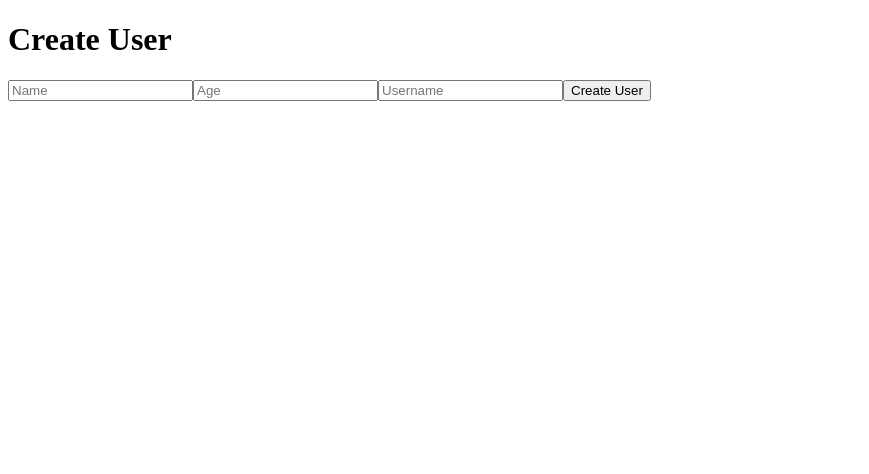
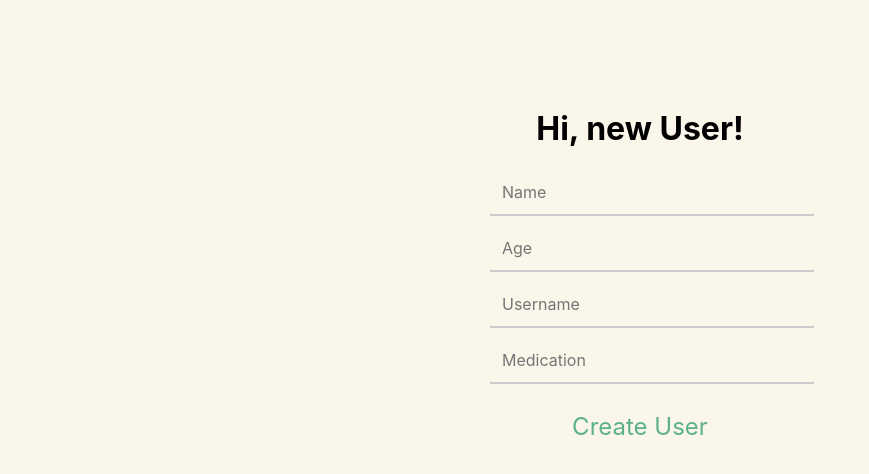
Before and after one commit to ksantoso2/EverCare, a React (Create React App) app in the folder frontend/: page / in a window 1280 px wide. Shown: the top 474 px of the page, without its empty margins (0-869 px from the left). Built offline with nearby package versions, Linux system fonts and the light colour scheme.

Commit message:
login + mainpage frontend

```diff
--- a/frontend/src/App.css
+++ b/frontend/src/App.css
@@ -1,5 +1,26 @@
-.App {
-  text-align: center;
+* {
+  font-family: 'Inter', sans-serif;
+  /* text-align: center; */
+  background-color: #FBF6EA !important;
+}
+
+input, textarea {
+  border: none;
+  outline: none;
+  width: 100%;
+  padding: 12px;
+  font-size: 16px;
+  background-color: transparent;
+  border-bottom: 2px solid #ccc; /* Thin bottom line */
+  transition: border-color 0.3s ease-in-out;
+}
+
+button {
+  font-size: 1.5rem;
+}
+
+input:focus, textarea:focus {
+  border-bottom: 2px solid #ff8800; /* Highlight color on focus */
 }
 
 .App-logo {
@@ -21,7 +42,6 @@
   align-items: center;
   justify-content: center;
   font-size: calc(10px + 2vmin);
-  color: white;
 }
 
 .App-link {
--- a/frontend/src/App.js
+++ b/frontend/src/App.js
@@ -2,6 +2,9 @@ import React from "react";
 import { BrowserRouter as Router, Route, Routes } from "react-router-dom";
 import CreateUser from "./CreateUser";
 import ChatPage from "./ChatPage";
+import "./App.css";
+import MainPage from "./MainPage";
+
 
 function App() {
   return (
@@ -9,6 +12,7 @@ function App() {
       <Routes>
         <Route path="/" element={<CreateUser />} />
         <Route path="/chat" element={<ChatPage />} />
+        <Route path="/mainpage" element={<MainPage />} />
       </Routes>
     </Router>
   );
--- a/frontend/src/ChatPage.js
+++ b/frontend/src/ChatPage.js
@@ -1,5 +1,6 @@
 import React, { useState, useEffect, useRef } from "react";
 import { useNavigate } from "react-router-dom";
+import "./App.css";
 
 function ChatPage() {
   const [entry, setEntry] = useState("");
--- a/frontend/src/CreateUser.js
+++ b/frontend/src/CreateUser.js
@@ -20,7 +20,7 @@ function CreateUser() {
 
       if (response.ok) {
         localStorage.setItem("username", formData.username); // Store username
-        navigate("/chat"); // Redirect to chat page
+        navigate("/mainpage"); // Redirect to chat page
       }
     } catch (error) {
       console.error("Error creating user:", error);
@@ -28,13 +28,66 @@ function CreateUser() {
   };
 
   return (
-    <div>
-      <h1>Create User</h1>
-      <form onSubmit={handleSubmit}>
-        <input type="text" name="name" placeholder="Name" value={formData.name} onChange={handleChange} required />
-        <input type="number" name="age" placeholder="Age" value={formData.age} onChange={handleChange} required />
-        <input type="text" name="username" placeholder="Username" value={formData.username} onChange={handleChange} required />
-        <button type="submit">Create User</button>
+<div style={{ textAlign: "center", paddingTop: "5rem" }}>
+
+      <h1>Hi, new User!</h1>
+      <form
+        onSubmit={handleSubmit}
+        style={{
+          display: "flex",
+          flexDirection: "column",
+          gap: "10px",
+          width: "300px",
+          margin: "auto",
+        }}
+      >
+        <input
+          type="text"
+          name="name"
+          placeholder="Name"
+          value={formData.name}
+          onChange={handleChange}
+          required
+        />
+        <input
+          type="number"
+          name="age"
+          placeholder="Age"
+          value={formData.age}
+          onChange={handleChange}
+          required
+        />
+        <input
+          type="text"
+          name="username"
+          placeholder="Username"
+          value={formData.username}
+          onChange={handleChange}
+          required
+        />
+        <input
+          type="text"
+          name="medication"
+          placeholder="Medication"
+          value={formData.medication}
+          onChange={handleChange}
+          required
+        />
+
+        <button
+          type="submit"
+          style={{
+            marginTop: "10px",
+            padding: "8px",
+            background: "#007bff",
+            color: "#5CB286",
+            border: "none",
+            borderRadius: "5px",
+            cursor: "pointer",
+          }}
+        >
+          Create User
+        </button>
       </form>
     </div>
   );
--- /dev/null
+++ b/frontend/src/MainPage.js
@@ -0,0 +1,72 @@
+import React from "react";
+import { useNavigate } from "react-router-dom";
+
+function MainPage() {
+  const navigate = useNavigate();
+
+  // Retrieve username from localStorage
+  const username = localStorage.getItem("username");
+
+  const handleRedirect = () => {
+    if (username) {
+      navigate("/chat"); // Redirect to chat if username exists
+    } else {
+      console.error("No username found in localStorage");
+    }
+  };
+
+  return (
+    <div style={{ textAlign: "center", paddingTop: "5rem" }}>
+      <h1>Hi, {username}!</h1>
+      <h3>What would you like to do?</h3>
+
+      {/* Button to navigate to /chat with current username from localStorage */}
+      <div>
+        <button
+          onClick={handleRedirect}
+          style={{
+            marginTop: "10px",
+            padding: "8px",
+            backgroundColor: "#f1745a", // New background color
+            color: "#fff",
+            border: "none",
+            borderRadius: "5px",
+            cursor: "pointer",
+          }}
+        >
+          Update my info
+        </button>
+        <button
+          onClick={handleRedirect}
+          style={{
+            marginTop: "10px",
+            padding: "8px",
+            backgroundColor: "#f1745a",
+            color: "#fff",
+            border: "none",
+            borderRadius: "5px",
+            cursor: "pointer",
+          }}
+        >
+          View my records
+        </button>
+      </div>
+      <button
+        onClick={handleRedirect}
+        style={{
+          marginTop: "10px",
+          padding: "8px",
+          background: "#007bff",
+          color: "#fff",
+          border: "none",
+          borderRadius: "5px",
+          cursor: "pointer",
+        }}
+      >
+        Speak with our AI expert
+      </button>
+    </div>
+  );
+}
+
+export default MainPage;
```
